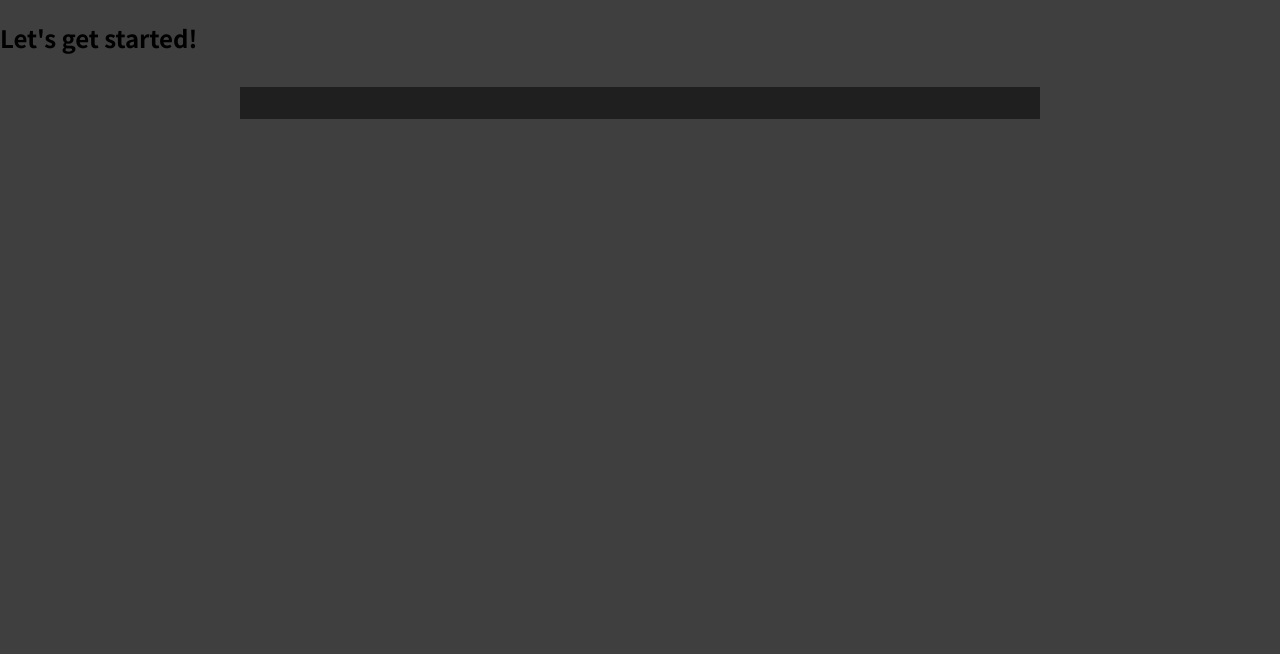
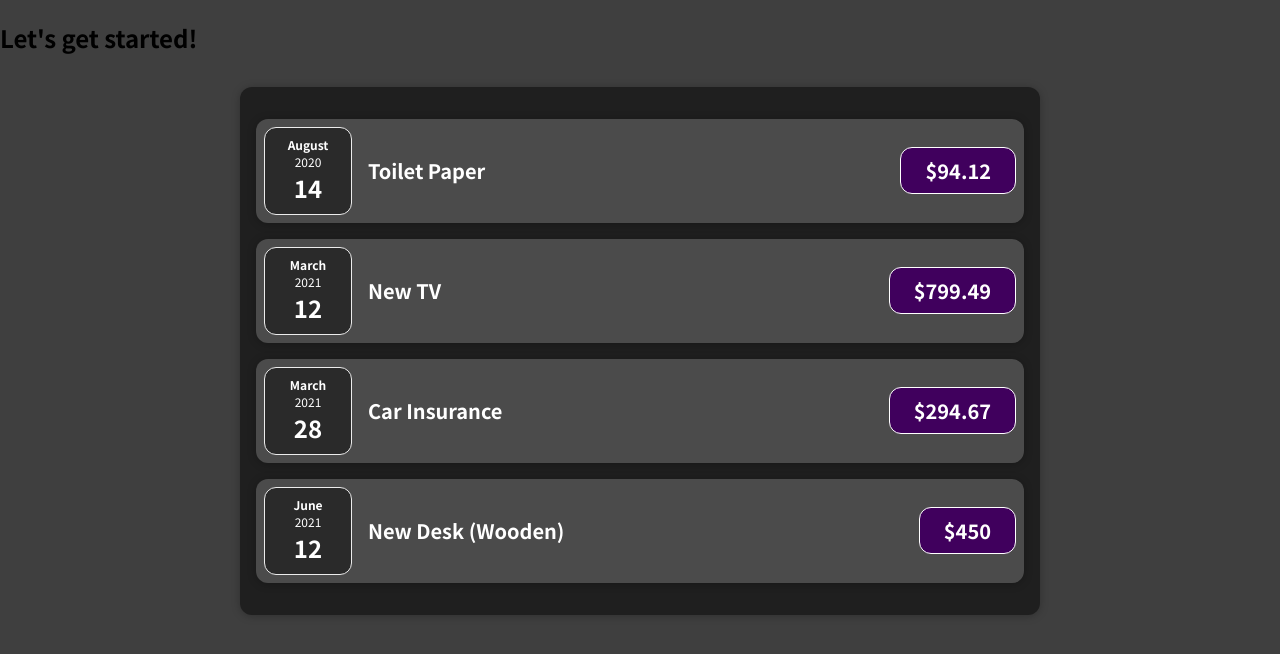
Before and after one commit to Nant1ng/TestingReact, a JavaScript app in the folder tryingreact/: page / in a window 1280 px wide. Shown: the top 654 px of the page. Built offline with nearby package versions, Linux system fonts and the light colour scheme.

Commit message:
Done with Card

```diff
--- a/tryingreact/src/components/Card.js
+++ b/tryingreact/src/components/Card.js
@@ -1,6 +1,8 @@
-import './Card.css';
-function Card() {
-    return (<div className="card"></div> );
+import "./Card.css";
+
+function Card(props) {
+  const classes = "card " + props.className;
+  return <div className={classes}>{props.children}</div>;
 }
 
 export default Card;
--- a/tryingreact/src/components/ExpenseDate.js
+++ b/tryingreact/src/components/ExpenseDate.js
@@ -1,4 +1,4 @@
-import './ExpenseDate.css';
+import "./ExpenseDate.css";
 
 function ExpenseDate(props) {
   const month = props.date.toLocaleString("en-US", { month: "long" });
--- a/tryingreact/src/components/ExpenseItem.js
+++ b/tryingreact/src/components/ExpenseItem.js
@@ -1,6 +1,6 @@
-import ExpenseDate from './ExpenseDate';
-import Card from './Card'
-import './ExpenseItem.css';
+import ExpenseDate from "./ExpenseDate";
+import Card from "./Card";
+import "./ExpenseItem.css";
 
 function ExpenseItem(props) {
   return (
--- a/tryingreact/src/components/Expenses.css
+++ b/tryingreact/src/components/Expenses.css
@@ -4,5 +4,4 @@
   margin: 2rem auto;
   width: 50rem;
   max-width: 95%;
-
 }
--- a/tryingreact/src/components/Expenses.js
+++ b/tryingreact/src/components/Expenses.js
@@ -1,9 +1,10 @@
-import ExpenseItem from './ExpenseItem'
-import './Expenses.css';
+import ExpenseItem from "./ExpenseItem";
+import Card from "./Card";
+import "./Expenses.css";
 
 function Expenses(props) {
   return (
-    <div className="expenses">
+    <Card className="expenses">
       <ExpenseItem
         title={props.items[0].title}
         amount={props.items[0].amount}
@@ -24,7 +25,7 @@
         amount={props.items[3].amount}
         date={props.items[3].date}
       />
-    </div>
+    </Card>
   );
 }
 
```
